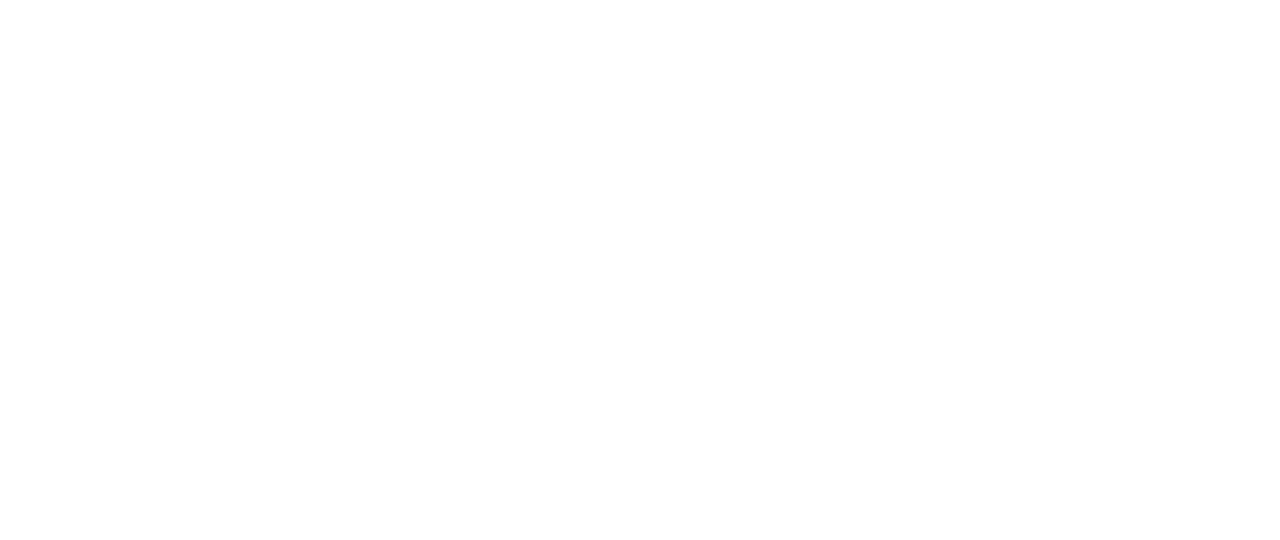
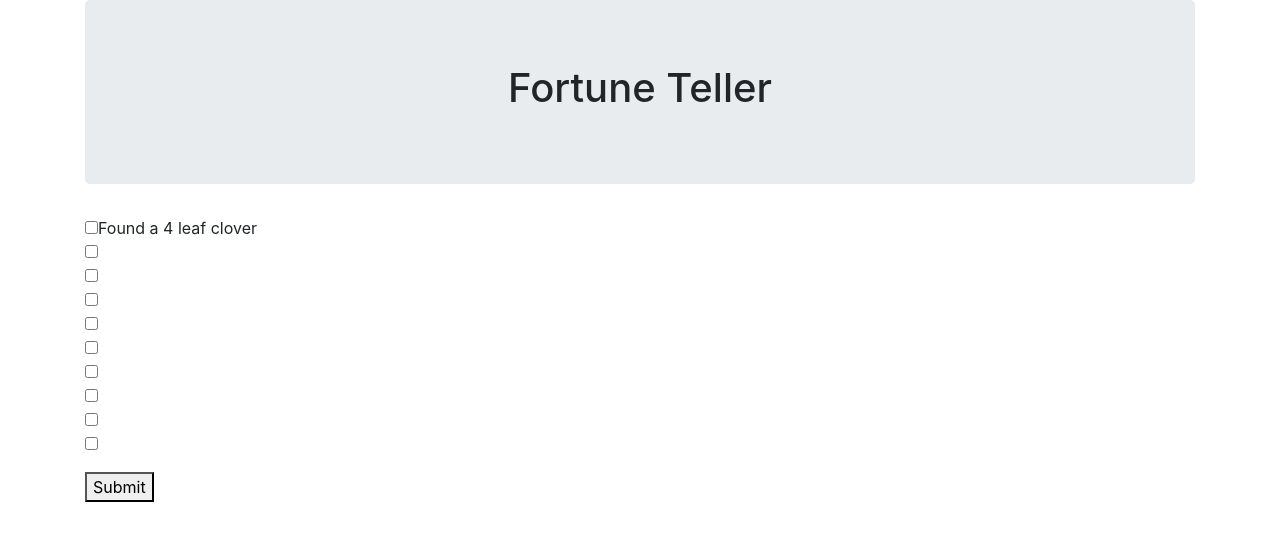
Before and after one commit to parkerbenoit/fortune-teller, a plain HTML site: page index.html in a window 1280 px wide. Drawn offline with Linux system fonts and the light colour scheme.

Commit message:
initial layout of checkboxes in html

```diff
--- a/css/styles.css
+++ b/css/styles.css
@@ -0,0 +1,7 @@
+h1 {
+  text-align: center;
+}
+
+#survey-responses {
+  display: none;
+}
--- a/index.html
+++ b/index.html
@@ -5,9 +5,36 @@
   <link href="css/styles.css" rel="stylesheet" type="text/css">
   <script src="js/jquery-3.5.1.js"></script>
   <script src="js/scripts.js"></script>
-  <title>Document</title>
+  <title>Fortune Teller</title>
 </head>
 <body>
-
+  <div class="container">
+    <div class="jumbotron">
+      <h1>Fortune Teller</h1>
+    </div>
+    <div>
+      <form id="fortuneTeller">
+        <div class="form-group">
+          <input type="checkbox" name="fortune-questions" value="">Found a 4 leaf clover<br>
+          <input type="checkbox" name="fortune-questions" value=""> <br>
+          <input type="checkbox" name="fortune-questions" value=""> <br>
+          <input type="checkbox" name="fortune-questions" value=""> <br>
+          <input type="checkbox" name="fortune-questions" value=""> <br>
+          <input type="checkbox" name="fortune-questions" value=""> <br>
+          <input type="checkbox" name="fortune-questions" value=""> <br>
+          <input type="checkbox" name="fortune-questions" value=""> <br>
+          <input type="checkbox" name="fortune-questions" value=""> <br>
+          <input type="checkbox" name="fortune-questions" value=""> <br>
+        </div>
+        <button type="submit">Submit</button>
+      </form>
+    </div>
+    <span id="survey-responses">
+      <p>this is where we tell them their fortune</p>
+    </span>
+  </div>
+  </div>
+  </div>
+  </div>
 </body>
 </html>
--- a/js/scripts.js
+++ b/js/scripts.js
@@ -0,0 +1,6 @@
+$(document).ready(function() {
+  $("form#fortuneTeller").submit(function(event) {
+    event.preventDefault();
+
+  }
+}
```
